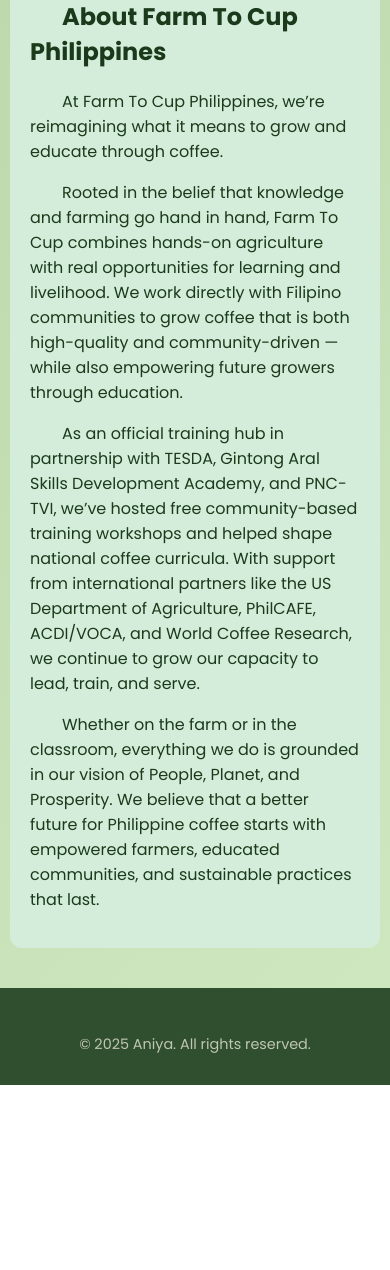
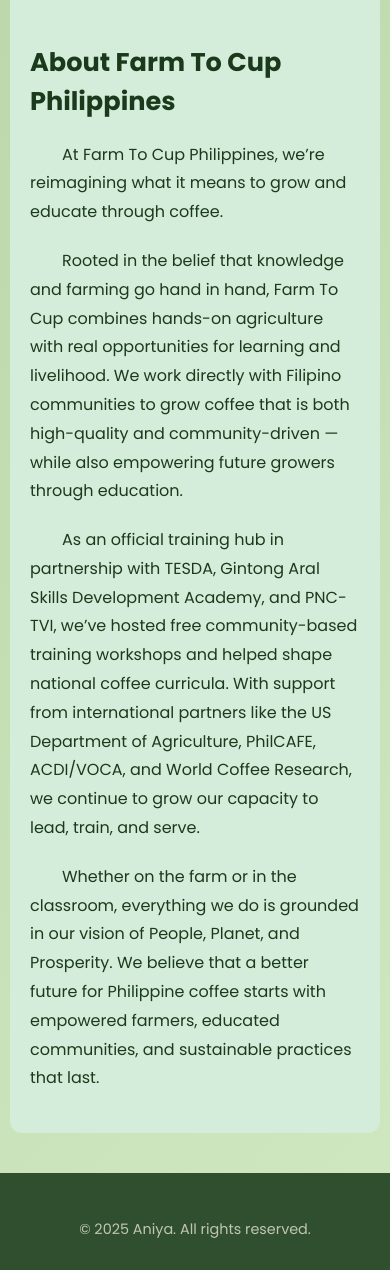
Before and after one commit to villas-clarence/Infoman_partnership_app, a PHP site: page /about.html in a window 390 px wide. Shown: the part 2212-3482 px from the top of the page. Before the commit the page ends 3297 px from the top, so only its background shows below. Run offline with PHP 8.4, Linux system fonts and the light colour scheme.

Commit message:
enhance about farm to cup

```diff
--- a/public/about.css
+++ b/public/about.css
@@ -9,6 +9,7 @@ body {
     position: relative;
     min-height: 100vh;
     overflow-x: hidden;
+    box-sizing: border-box; /* Prevent padding from causing overlap */
 }
 
 .container {
@@ -253,6 +254,59 @@ header {
     text-indent: 2em;
 }
 
+#farm-to-cup-ph {
+    background-color: #d4edda;
+    padding: 30px;
+    border-radius: 12px;
+    display: flex;
+    align-items: flex-start;
+    gap: 30px; /* Increased gap to prevent overlap */
+    margin-top: 2rem;
+    flex-wrap: wrap; /* Allow wrapping to prevent horizontal overlap */
+    animation: fadeInUp 1s ease forwards;
+}
+
+#farm-to-cup-ph .farm-to-cup-image {
+    flex: 1 1 250px;
+    min-width: 200px;
+    max-height: 300px; /* Limit image height to prevent vertical overlap */
+}
+
+#farm-to-cup-ph .farm-to-cup-image img {
+    width: 100%;
+    max-width: 100%;
+    height: auto;
+    max-height: 100%; /* Scale proportionally */
+    border-radius: 12px;
+}
+
+#farm-to-cup-ph .farm-to-cup-text {
+    flex: 2 1 400px;
+    min-width: 250px;
+}
+
+#farm-to-cup-ph .farm-to-cup-text h2 {
+    font-size: 2rem;
+    margin-bottom: 20px;
+    color: #1b3a1b;
+    font-weight: 700;
+}
+
+#farm-to-cup-ph .farm-to-cup-text p {
+    font-size: 1.1rem;
+    line-height: 1.8;
+    color: #1b3a1b;
+    text-indent: 2em;
+    margin-bottom: 20px;
+}
+
+.page-breaker {
+    border: none;
+    height: 2px;
+    background: linear-gradient(90deg, #4caf50, #a3c293);
+    margin: 40px 0;
+}
+
 footer {
     background: #2f4f2f;
     color: #e6e4d4;
@@ -375,6 +440,27 @@ header.header-scrolled {
     .image-item img {
         height: 200px;
     }
+
+    #farm-to-cup-ph {
+        flex-direction: column;
+        padding: 25px;
+        gap: 20px;
+    }
+
+    #farm-to-cup-ph .farm-to-cup-image {
+        flex: 1 1 auto;
+        max-width: 100%;
+        min-width: 0;
+    }
+
+    #farm-to-cup-ph .farm-to-cup-text {
+        flex: 1 1 auto;
+        min-width: 0;
+    }
+
+    #farm-to-cup-ph .farm-to-cup-text h2 {
+        font-size: 1.8rem;
+    }
 }
 
 @media (max-width: 480px) {
@@ -406,4 +492,17 @@ header.header-scrolled {
     .image-item img {
         height: 180px;
     }
+
+    #farm-to-cup-ph {
+        padding: 20px;
+        gap: 15px;
+    }
+
+    #farm-to-cup-ph .farm-to-cup-text h2 {
+        font-size: 1.6rem;
+    }
+
+    #farm-to-cup-ph .farm-to-cup-text p {
+        font-size: 1rem;
+    }
 }
--- a/public/about.html
+++ b/public/about.html
@@ -5,47 +5,13 @@
     <meta name="viewport" content="width=device-width, initial-scale=1" />
     <title>About - Aniya</title>
     <link rel="stylesheet" href="about.css" />
-    <style>
-        @keyframes fadeInUp {
-            0% {
-                opacity: 0;
-                transform: translateY(20px);
-            }
-            100% {
-                opacity: 1;
-                transform: translateY(0);
-            }
-        }
-        #farm-to-cup-ph {
-            background-color: #d4edda;
-            padding: 20px;
-            border-radius: 12px;
-            display: flex;
-            align-items: flex-start;
-            gap: 20px;
-            margin-top: 2rem;
-            text-indent: 2em;
-            animation: fadeInUp 1s ease forwards;
-        }
-        #farm-to-cup-ph .farm-to-cup-image {
-            flex: 1;
-        }
-        #farm-to-cup-ph .farm-to-cup-image img {
-            max-width: 100%;
-            height: auto;
-            border-radius: 12px;
-        }
-        #farm-to-cup-ph .farm-to-cup-text {
-            flex: 2;
-        }
-    </style>
 </head>
 <body>
     <header>
         <div class="container header-container">
             <div class="logo-container">
                 <div class="logo-img">
-                    <img src="../assets/farmtocupr.png" alt="Aniya Logo">
+                    <img src="../assets/farmtocupr.png" alt="Farm to Cup Philippines Logo">
                 </div>
                 <span class="logo-text">Aniya</span>
             </div>
@@ -77,7 +43,6 @@
         leveraging regenerative farming principles and modern technology, Aniya bridges the gap
         between everyday people and real-world impact in farming.</p>
 
-            <!-- Image Gallery -->
             <div class="image-gallery">
                 <div class="image-item">
                     <img src="../assets/farm_image1.jpeg" alt="Farm View 1">
@@ -104,11 +69,11 @@
 
         <hr class="page-breaker" />
 
-        <section id="farm-to-cup-ph" style="display: flex; flex-wrap: wrap; background-color: #d4edda; padding: 20px; border-radius: 12px; gap: 20px; margin-top: 2rem; text-indent: 2em; animation: fadeInUp 1s ease forwards;">
-            <div class="farm-to-cup-image" style="flex: 1 1 300px; max-width: 300px;">
-                <img src="../assets/Farm to Cup PH.jpg" alt="Farm To Cup Philippines" style="width: 100%; height: auto; border-radius: 12px;" />
+        <section id="farm-to-cup-ph">
+            <div class="farm-to-cup-image">
+                <img src="../assets/Farm to Cup PH.jpg" alt="Farm To Cup Philippines" />
             </div>
-            <div class="farm-to-cup-text" style="flex: 2 1 400px; min-width: 300px;">
+            <div class="farm-to-cup-text">
                 <h2>About Farm To Cup Philippines</h2>
                 <p>At Farm To Cup Philippines, we’re reimagining what it means to grow and educate through coffee.</p>
                 <p>Rooted in the belief that knowledge and farming go hand in hand, Farm To Cup combines hands-on agriculture with real opportunities for learning and livelihood. We work directly with Filipino communities to grow coffee that is both high-quality and community-driven — while also empowering future growers through education.</p>
@@ -116,7 +81,6 @@
                 <p>Whether on the farm or in the classroom, everything we do is grounded in our vision of People, Planet, and Prosperity. We believe that a better future for Philippine coffee starts with empowered farmers, educated communities, and sustainable practices that last.</p>
             </div>
         </section>
-
     </main>
     <footer>
         <div class="container footer-container">
--- a/public/index.html
+++ b/public/index.html
@@ -120,7 +120,7 @@
                     </li>
                 </ul>
             </div>
-            <p>© 2025 Coffee Clover. All rights reserved.</p>
+            <p>© 2025 Aniya. All rights reserved.</p>
         </div>
     </footer>
     <script src="index.js"></script>
```
Also changed, not shown: other parts of public/about.css (+25 -14 lines).
